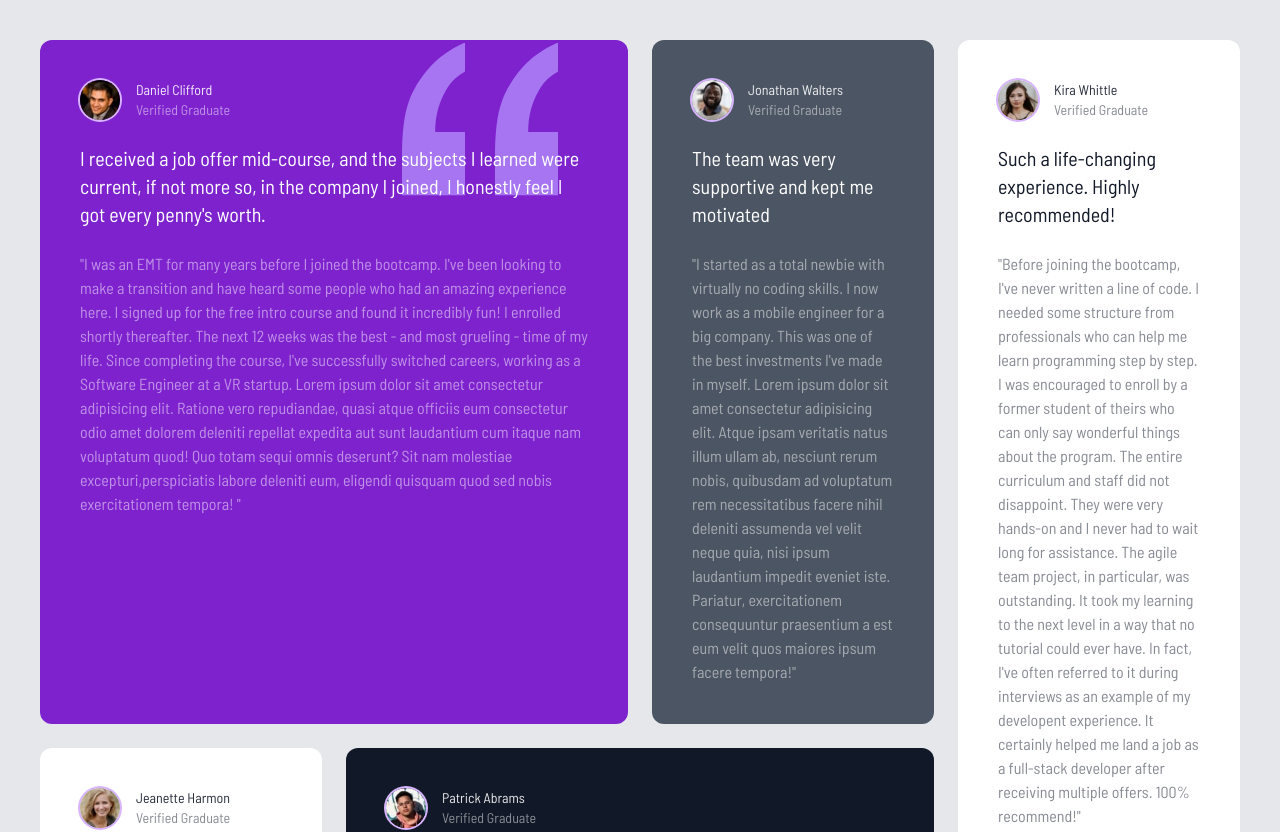
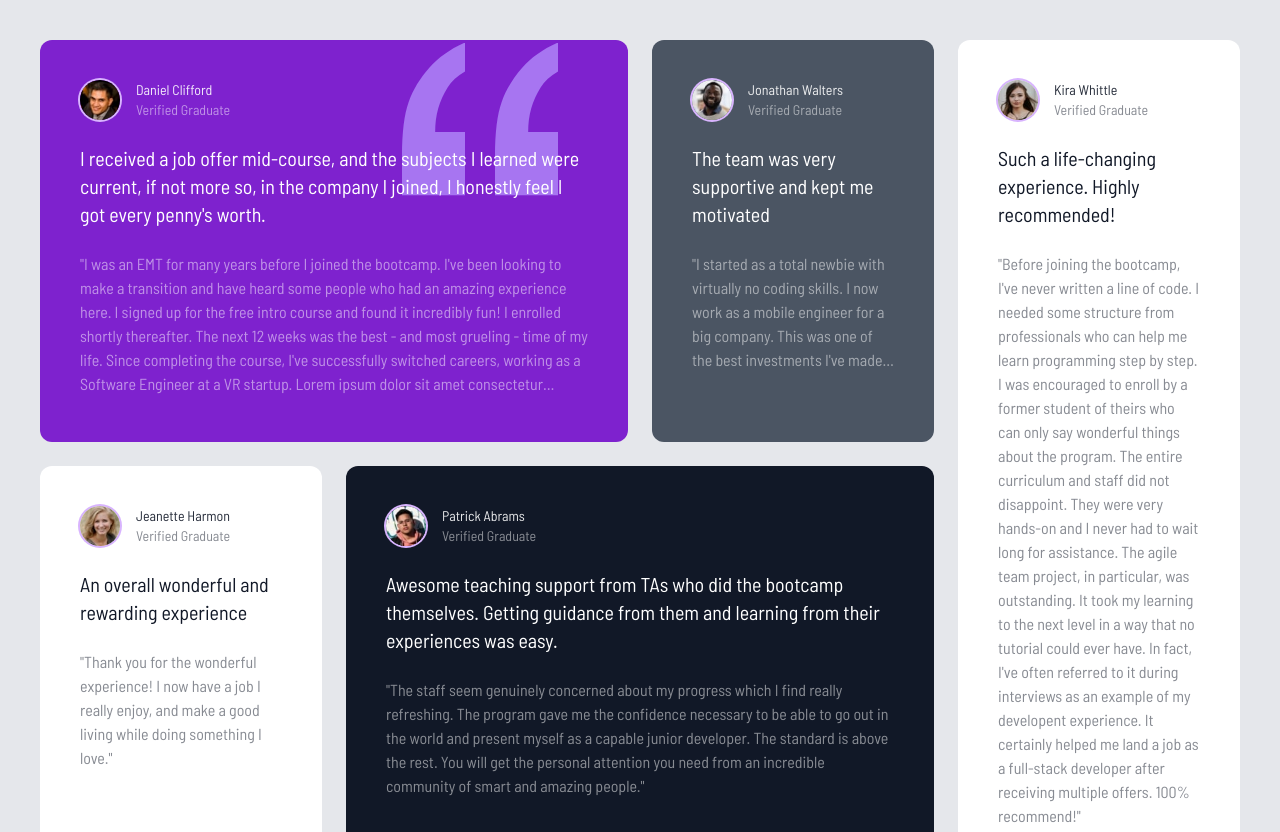
Before and after one commit to yokolet/tailwind-website-projects, a Vue app: page /testimonial-grid in a window 1280 px wide. Shown: the top 832 px of the page. Built offline with nearby package versions, Linux system fonts and the light colour scheme; a web font is replaced by a local one.

Commit message:
adds line-clamp style for long texts

```diff
--- a/src/views/TestimonialGrid.vue
+++ b/src/views/TestimonialGrid.vue
@@ -136,7 +136,9 @@ const contents = ref<IContent[]>([
             {{ content.summary }}
           </p>
           <!-- Small Text -->
-          <p class="mt-6 opacity-50">
+          <p
+              class="mt-6 opacity-50"
+              :class="[index === 0 ? 'line-clamp-6' : '', index === 1 ? 'line-clamp-5' : '']">
             "{{ content.description }}"
           </p>
         </div>
```
